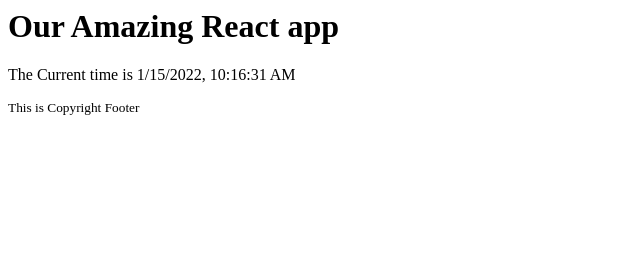
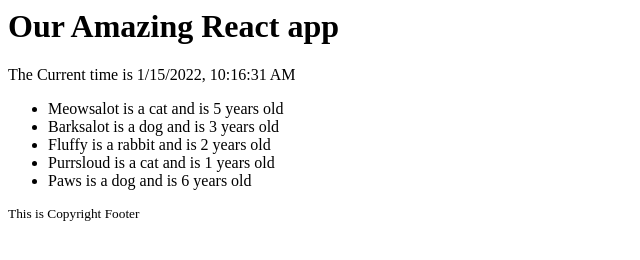
Before and after one commit to TanjilurNabil/React-For-Rest-Of-Us, a React app: page / in a window 1280 px wide. Shown: the whole page, without its empty margins (0-640 px from the left). Built offline with nearby package versions, Linux system fonts and the light colour scheme.

Commit message:
Props to make component and looping  an array

```diff
--- a/app/Main.js
+++ b/app/Main.js
@@ -1,29 +1,54 @@
-import React from "react"
-import ReactDom from "react-dom"
+import React from "react";
+import ReactDom from "react-dom";
+
+const pets = [
+  { name: "Meowsalot", species: "cat", age: "5", id: 123456789 },
+  { name: "Barksalot", species: "dog", age: "3", id: 987654321 },
+  { name: "Fluffy", species: "rabbit", age: "2", id: 123123123 },
+  { name: "Purrsloud", species: "cat", age: "1", id: 456456456 },
+  { name: "Paws", species: "dog", age: "6", id: 789789789 },
+];
 
 function OurApp() {
   return (
     <>
       <OurHeader />
       <OurContent />
+      <ul>
+        {pets.map((pet) => (
+          <Pet
+            name={pet.name}
+            species={pet.species}
+            age={pet.age}
+            key={pet.id}
+          />
+        ))}
+      </ul>
       <OurFooter />
     </>
-  )
+  );
 }
 //Usage Of Components
+function Pet(props) {
+  return (
+    <li>
+      {props.name} is a {props.species} and is {props.age} years old{" "}
+    </li>
+  );
+}
 function OurHeader() {
-  return <h1>Our Amazing React app</h1>
+  return <h1 className="special">Our Amazing React app</h1>;
 }
 function OurContent() {
-  return <p>The Current time is {new Date().toLocaleString()}</p>
+  return <p>The Current time is {new Date().toLocaleString()}</p>;
 }
 function OurFooter() {
-  return <small>This is Copyright Footer</small>
+  return <small>This is Copyright Footer</small>;
 }
 setInterval(function () {
-  ReactDom.render(<OurApp />, document.querySelector("#app"))
-}, 1000)
+  ReactDom.render(<OurApp />, document.querySelector("#app"));
+}, 1000);
 //Load Just the content not the whole page if changes happen
-if (module.hot) {
-  module.hot.accept()
-}
+// if (module.hot) {
+//   module.hot.accept();
+// }
```
Also changed, not shown: app/index.html (+4 -0 lines), 1 other file.
